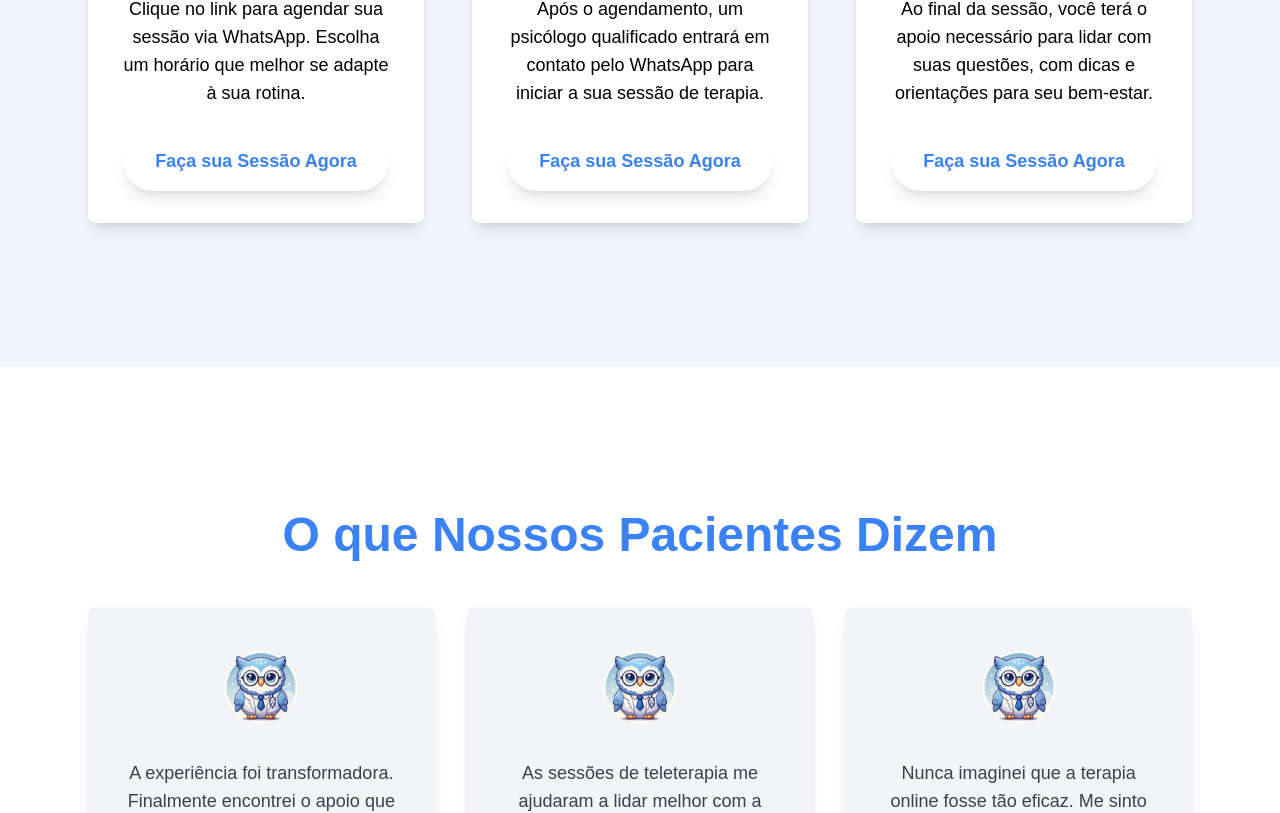
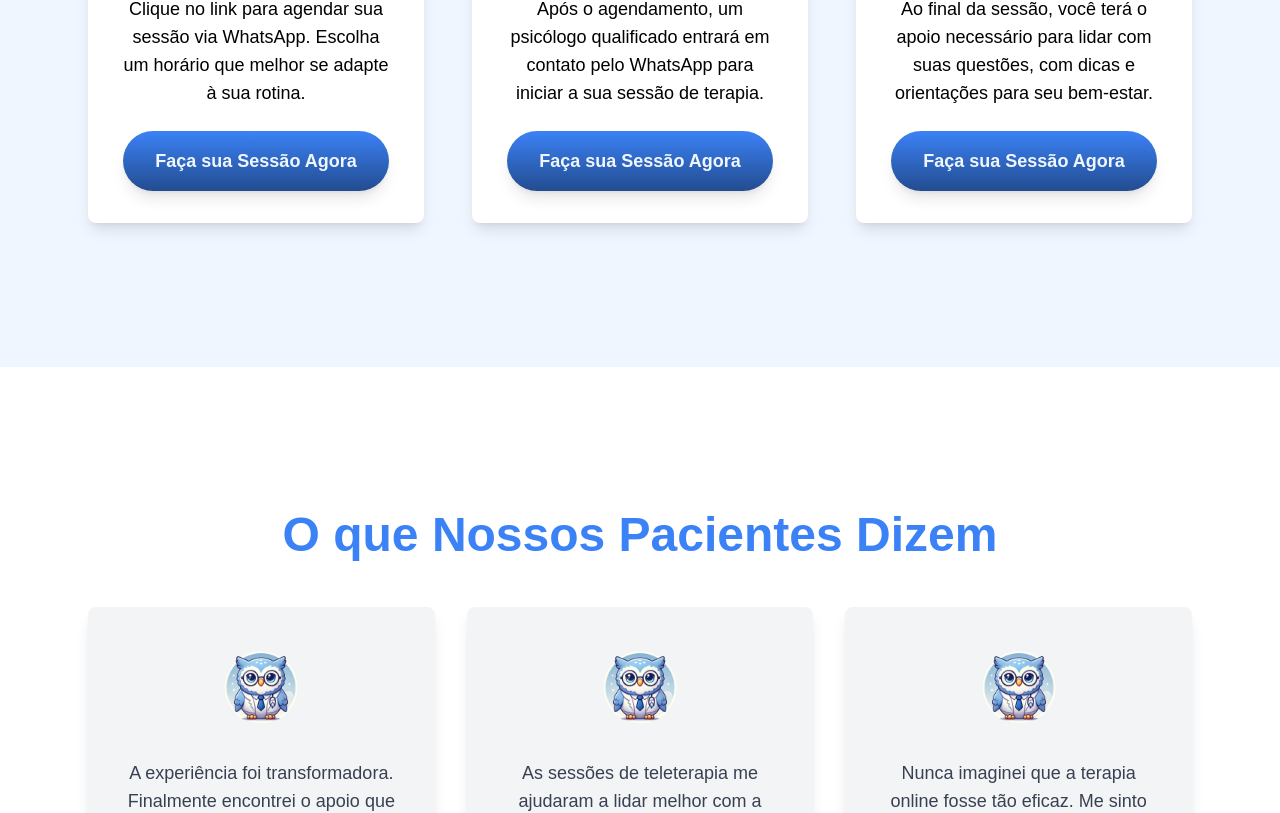
Before and after one commit to fernandogabriel04/teleterapia, a Next.js app: page / in a window 1280 px wide. Shown: the part 1837-2650 px from the top of the page. Built offline with nearby package versions, Linux system fonts and the light colour scheme.

Commit message:
style: modified button style

```diff
--- a/app/_components/cta-button.tsx
+++ b/app/_components/cta-button.tsx
@@ -3,7 +3,7 @@ const CTAButton = () => {
         <a
             href="https://wa.me/+558233125492"
             target="_blank"
-            className="bg-white text-blue-500 font-semibold mt-6 py-4 px-8 rounded-full text-lg shadow-lg hover:bg-gray-200 transition duration-300 transform hover:scale-105 hover:shadow-md"
+            className="bg-gradient-to-b from-[#3B82F6] to-[#234C90] text-[#EFF6FF] font-semibold mt-6 py-4 px-8 rounded-full text-lg shadow-lg hover:bg-gray-200 transition duration-300 transform hover:scale-105 hover:shadow-md"
           >
             Faça sua Sessão Agora
           </a>
```
